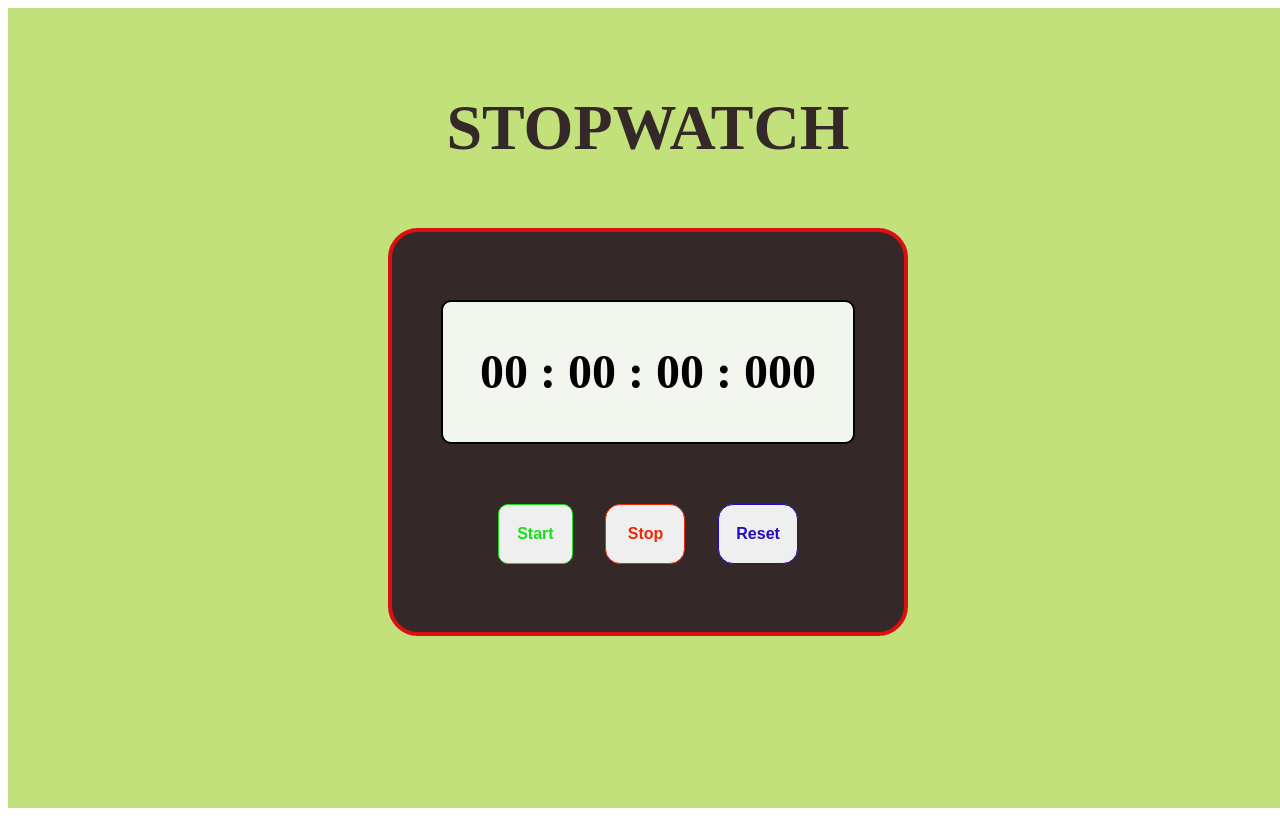
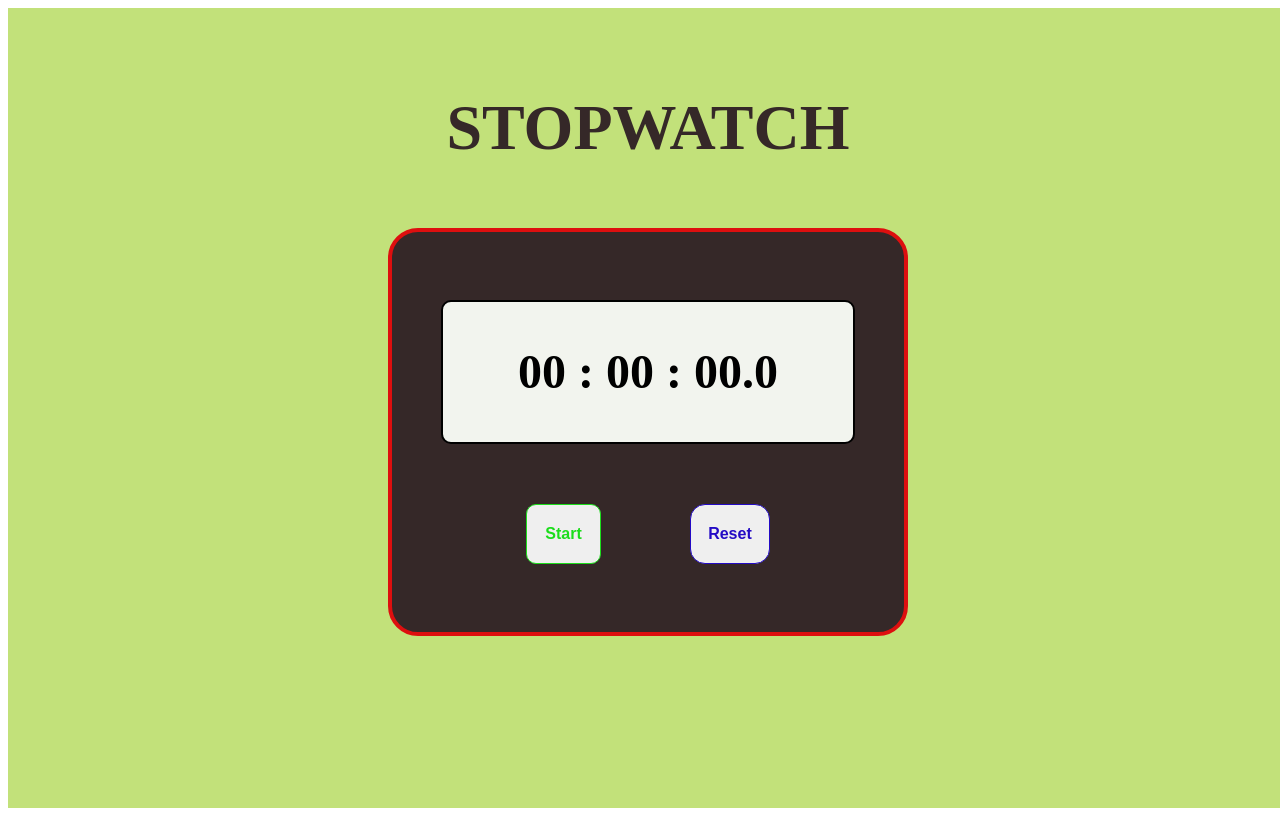
Before and after one commit to saurabhbharti2024/Stopwatch, a plain HTML site: page index.html in a window 1280 px wide. Drawn offline with Linux system fonts and the light colour scheme.

Commit message:
index.html

```diff
--- a/index.html
+++ b/index.html
@@ -1,27 +1,25 @@
 <!DOCTYPE html>
 <html lang="en">
   <head>
-    <meta charset="UTF-8">
-    <meta name="viewport" content="width=device-width, initial-scale=1.0">
+    <meta charset="UTF-8" />
+    <meta name="viewport" content="width=device-width, initial-scale=1.0" />
     <title>STOPWATCH</title>
-    <link rel="stylesheet" href="stopwatch.css">
+    <link rel="stylesheet" href="stopwatch.css" />
   </head>
   <body>
-    <div  class="main_container ">
+    <div class="main_container">
       <div class="tag">
         <h1>STOPWATCH</h1>
       </div>
       <div class="container">
         <div class="timer">
-                <h1 id="timerText" class="tTex timer-animation">00  :  00  :  00  :  000  </h1>
+          <h1 id="timerText" class="tTex">00 : 00 : 00.0</h1>
         </div>
-            <diV class="button">
-                <button id="start_button" class="btn"> Start</button>
-                <button id="stop_button"  class="btn btn2">Stop</button>
+        <div class="button">
+          <button id="start_button" class="button-stopped btn">Start</button>
           <button id="reset_button" class="btn">Reset</button>
-            </diV>
         </div>
-
+      </div>
     </div>
     <script src="stopwatch.js"></script>
   </body>
```
Lines whose indentation alone changed are shown as unchanged.
